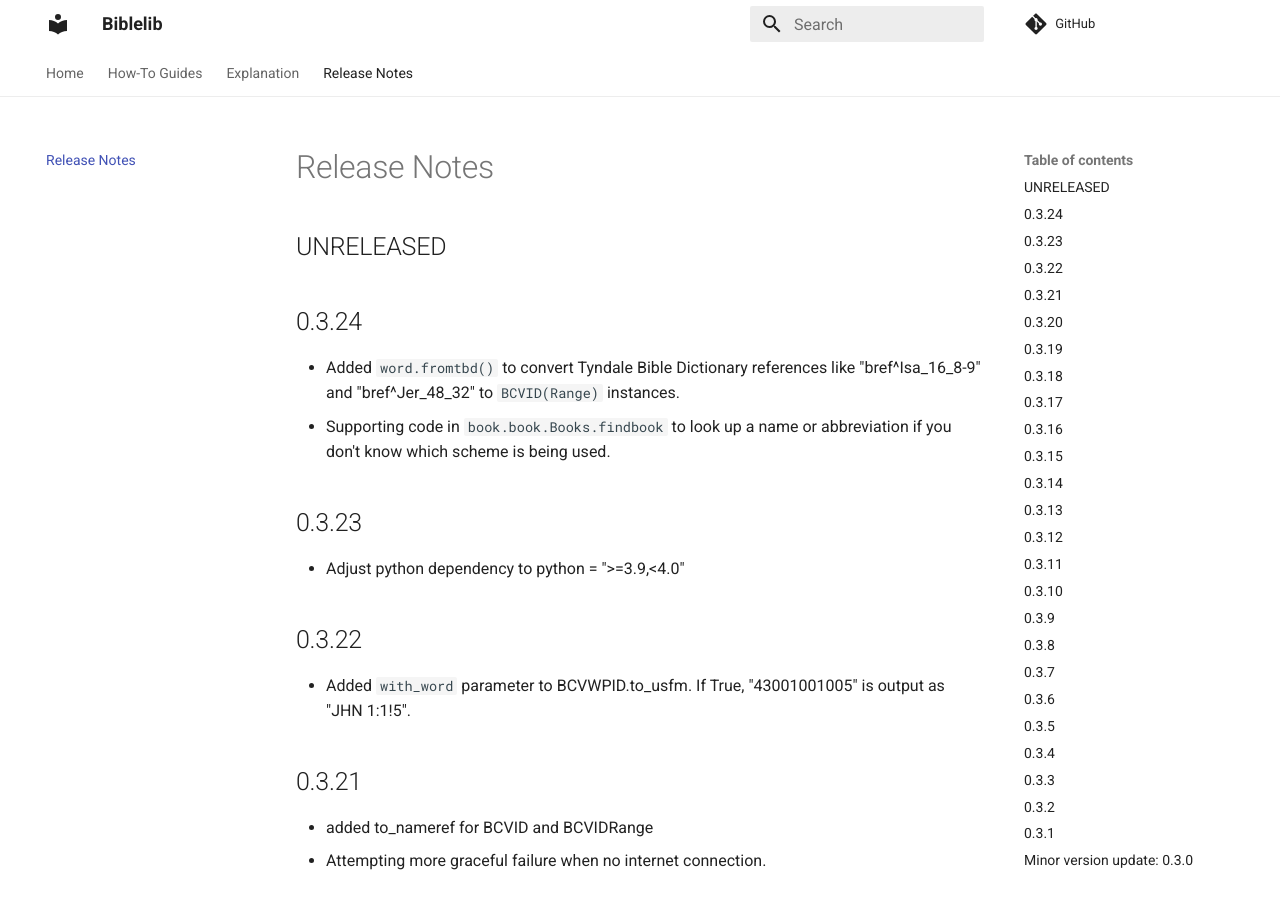
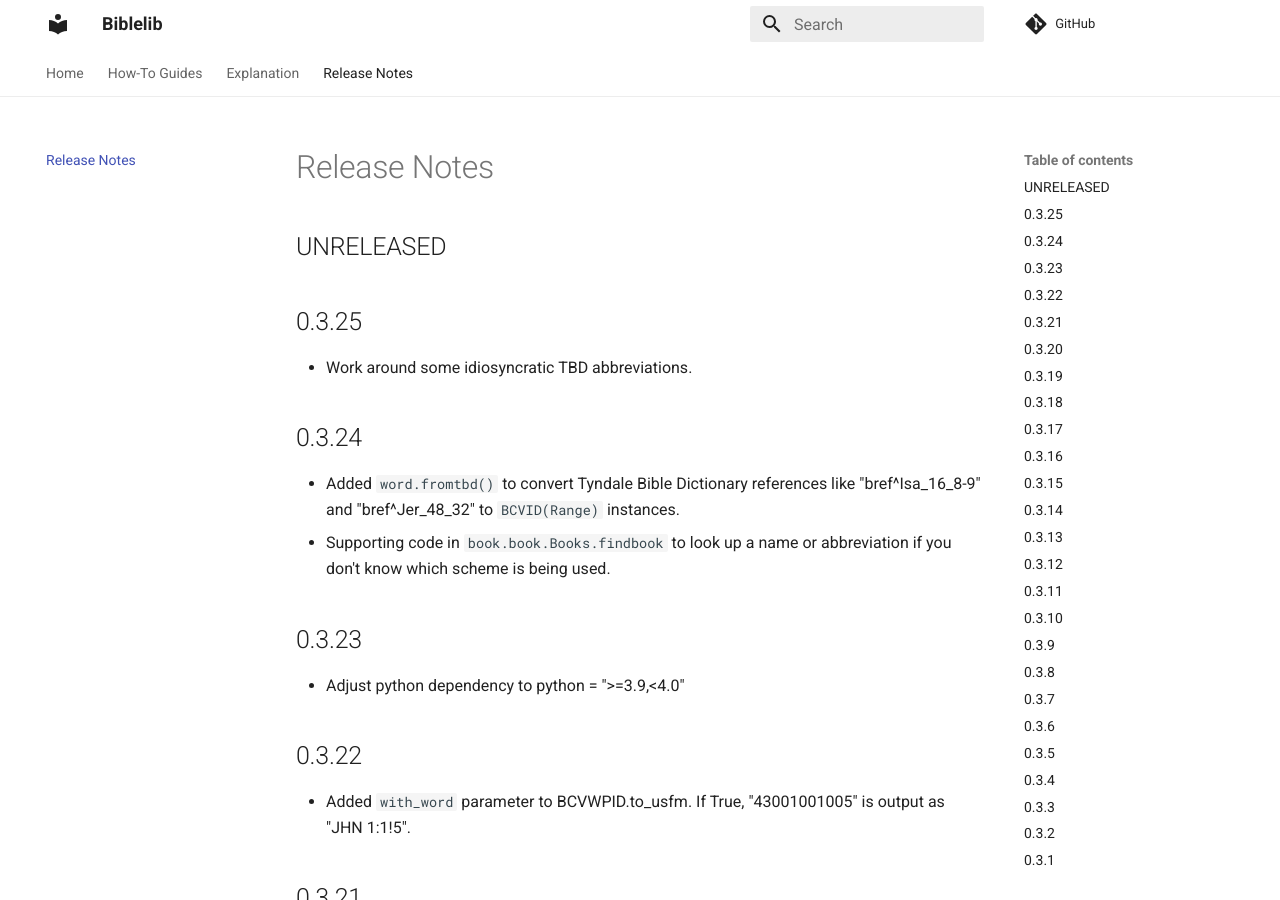
Before and after one commit to Clear-Bible/Biblelib, an MkDocs documentation site: the page built from docs/ReleaseNotes.md, in a window 1280 px wide and 900 px high. Built offline with MkDocs 1.6.1 and Material for MkDocs 9.7.7, drawn with Linux system fonts in a browser that asks for light colours; comment, search, counter and statistics services are not loaded.

Commit message:
v 0.3.25

```diff
--- a/docs/ReleaseNotes.md
+++ b/docs/ReleaseNotes.md
@@ -1,6 +1,10 @@
 # Release Notes
 
 ## UNRELEASED
+
+## 0.3.25
+
+- Work around some idiosyncratic TBD abbreviations.
 
 ## 0.3.24
 
--- a/pyproject.toml
+++ b/pyproject.toml
@@ -1,6 +1,6 @@
 [tool.poetry]
 name = "biblelib"
-version = "0.3.24"
+version = "0.3.25"
 description = "Utilities for working with metadata for Bible books, references, pericopes, and other units."
 authors = ["Sean Boisen <sean.boisen@gmail.com>"]
 repository = "https://github.com/Clear-Bible/Biblelib/"
```
